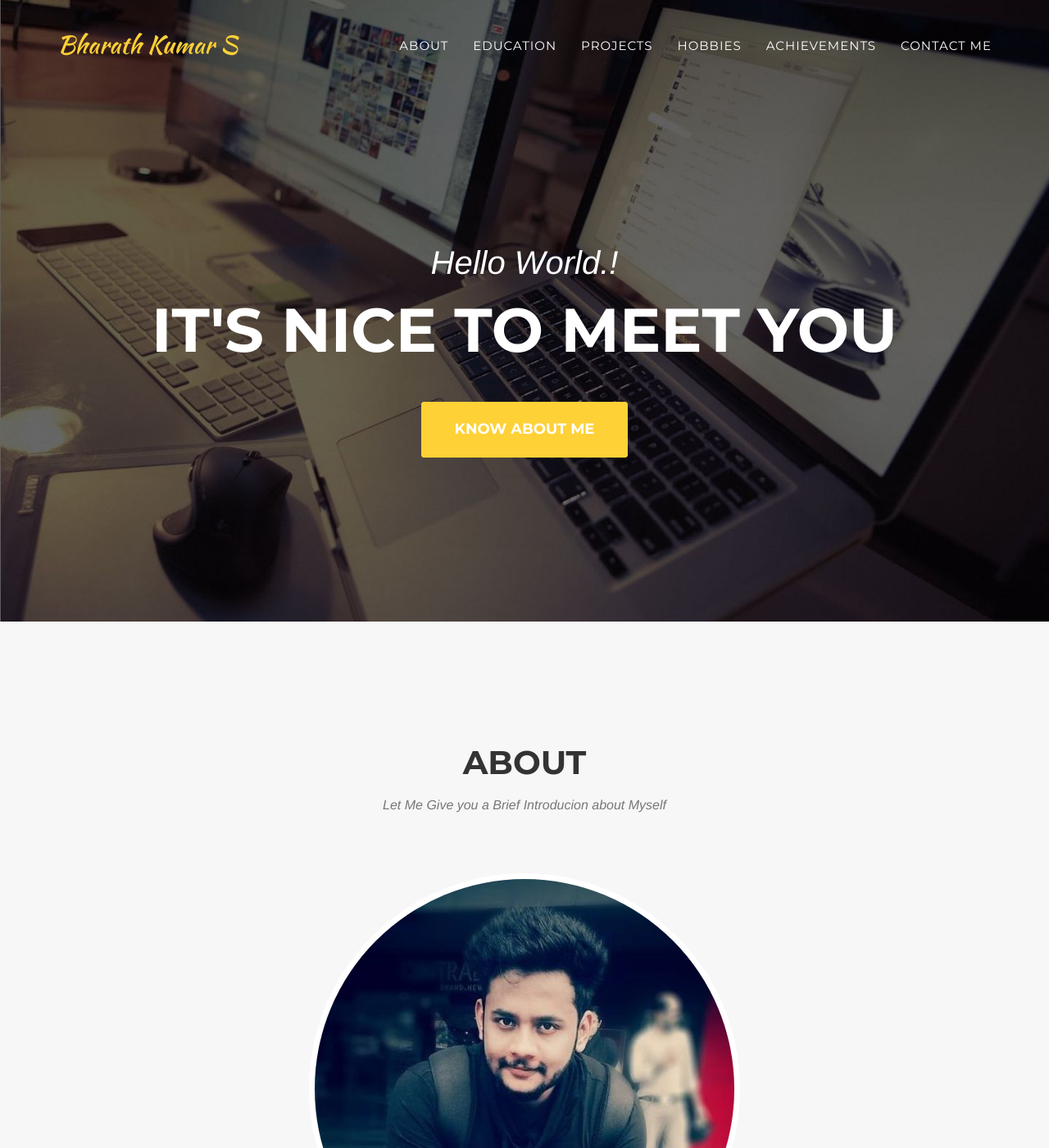
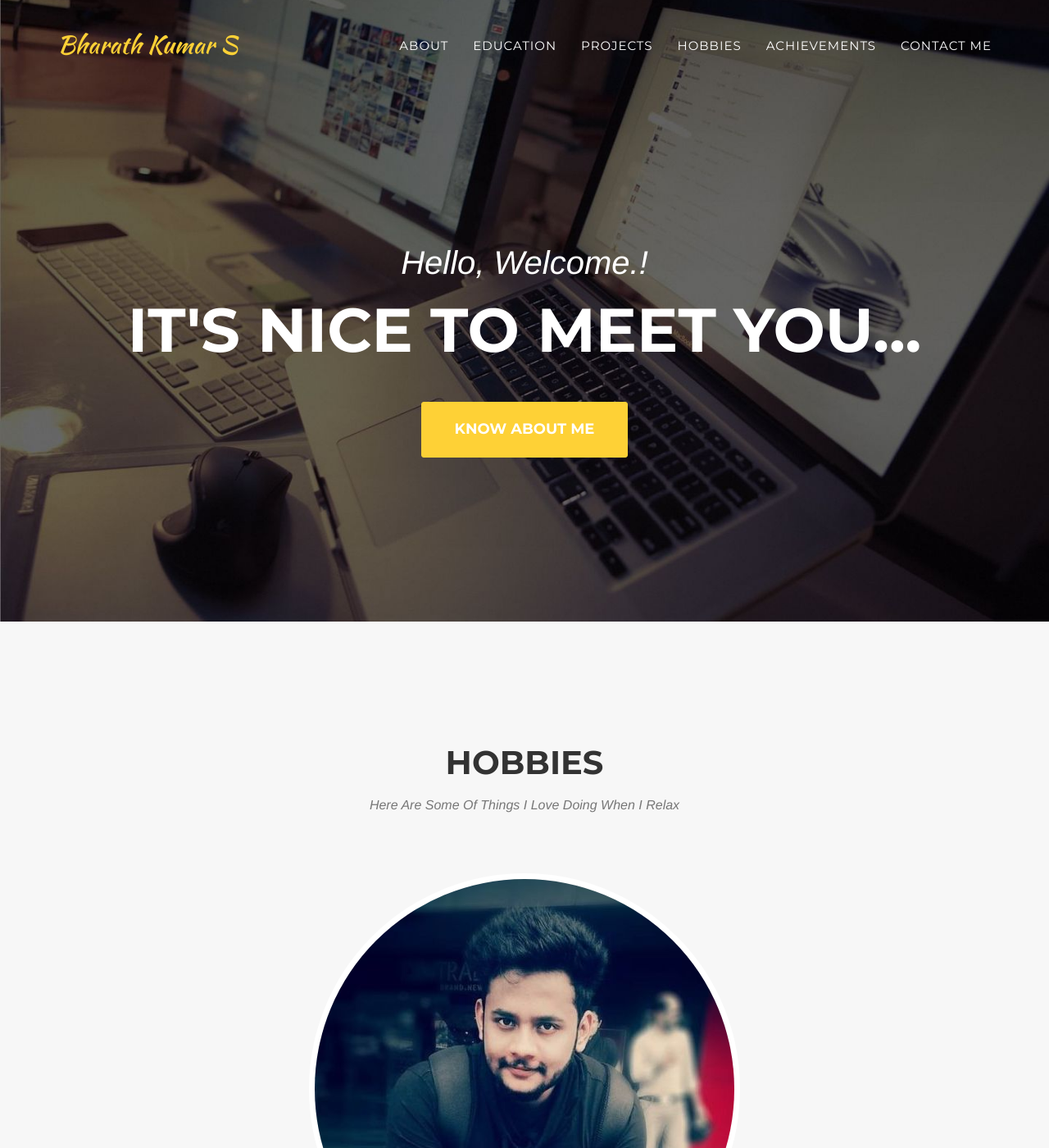
Before and after one commit to BharathKSunil/BharathKSunil.github.io, a Jekyll site: the page built from index.html, in a window 1280 px wide and 1400 px high. Shown: the whole window at 82% size. Built offline with Jekyll 4.4.1, drawn with Linux system fonts in a browser that asks for light colours; some web fonts are replaced; some of the changed text lies outside the part shown.

Commit message:
A Few Logical Alterations to code

```diff
--- a/_config.yml
+++ b/_config.yml
@@ -1,31 +1,31 @@
 url: https://bharathksunil.github.io
-# baseurl: /agency-jekyll-theme/
+# baseurl:
 
 # Site settings
 title: Bharath Kumar S
 email: bharathk.sunil.k@gmail.com
-description: "Results-driven &amp; tenacious professional with an entrepreneurial spirit offering high calibre strengths in building &amp; driving superior operation success &amp; strategic planning. Posses a robust background in Android App development with compliance to best coding standards. Resilient &amp; organised with well-anchored problem solving skills coupled with extraordinary attention to detail &amp; the willingness to go above &amp; beyond the job description."
+description: "I am a Results-driven &amp; tenacious professional with an entrepreneurial spirit offering high calibre strengths in building &amp; driving superior operation success &amp; strategic planning. Posses a robust background in Android App development with compliance to best coding standards. Resilient &amp; organised with well-anchored problem solving skills coupled with extraordinary attention to detail &amp; the willingness to go above &amp; beyond the job description. Hire Me Now."
 
-intro-lead: Hello World.!
-intro-heading: It's Nice To Meet You
+intro-lead: Hello, Welcome.!
+intro-heading: It's Nice To Meet You...
 intro-button: Know About Me
 
 # These are the sections in your page---NOTE: Remember, this is kept here for easy editing
-section1: Education
-section1-subhead: "\"Education Is Not The Learning of Facts, But The Training of Minds to Think\" - <i>Albert Einstein</i>"
-section1-id: education
+section1: About
+section1-subhead: Let Me Give you a Brief Introducion about Myself
+section1-id: about
 
-section2: Projects
-section2-subhead: My Projects Can Best Describe My Skills
-section2-id: projects
+section2: Education
+section2-subhead: "\"Education Is Not The Learning of Facts, But The Training of Minds to Think\" - <i>Albert Einstein</i>"
+section2-id: education
 
-section3: Hobbies
-section3-subhead: Here Are Some Of Things I Love Doing When I Relax
-section3-id: hobbies
+section3: Projects
+section3-subhead: My Projects Can Best Describe My Skills
+section3-id: projects
 
-section4: About
-section4-subhead: Let Me Give you a Brief Introducion about Myself
-section4-id: about
+section4: Hobbies
+section4-subhead: Here Are Some Of Things I Love Doing When I Relax
+section4-id: hobbies
 
 section5: Achievements
 section5-subhead: Here Are Some Achievements I Have Earned
--- a/_includes/header.html
+++ b/_includes/header.html
@@ -18,9 +18,6 @@
                     <li class="hidden">
                         <a href="#page-top"></a>
                     </li>
-                    <li>
-                        <a class="page-scroll" href="#{{ site.section4-id }}">{{ site.section4 }}</a>
-                    </li>
 					<li>
                         <a class="page-scroll" href="#{{ site.section1-id }}">{{ site.section1 }}</a>
                     </li>
@@ -29,6 +26,9 @@
                     </li>
 					<li>
                         <a class="page-scroll" href="#{{ site.section3-id }}">{{ site.section3 }}</a>
+                    </li>
+                    <li>
+                        <a class="page-scroll" href="#{{ site.section4-id }}">{{ site.section4 }}</a>
                     </li>
                     <li>
                         <a class="page-scroll" href="#{{ site.section5-id }}">{{ site.section5 }}</a>
@@ -49,7 +49,7 @@
             <div class="intro-text">
                 <div class="intro-lead-in">{{ site.intro-lead }}</div>
                 <div class="intro-heading">{{ site.intro-heading }}</div>
-                <a href="#{{ site.section4-id }}" class="page-scroll btn btn-xl">{{ site.intro-button }}</a>
+                <a href="#{{ site.section1-id }}" class="page-scroll btn btn-xl">{{ site.intro-button }}</a>
             </div>
         </div>
     </header>
```
